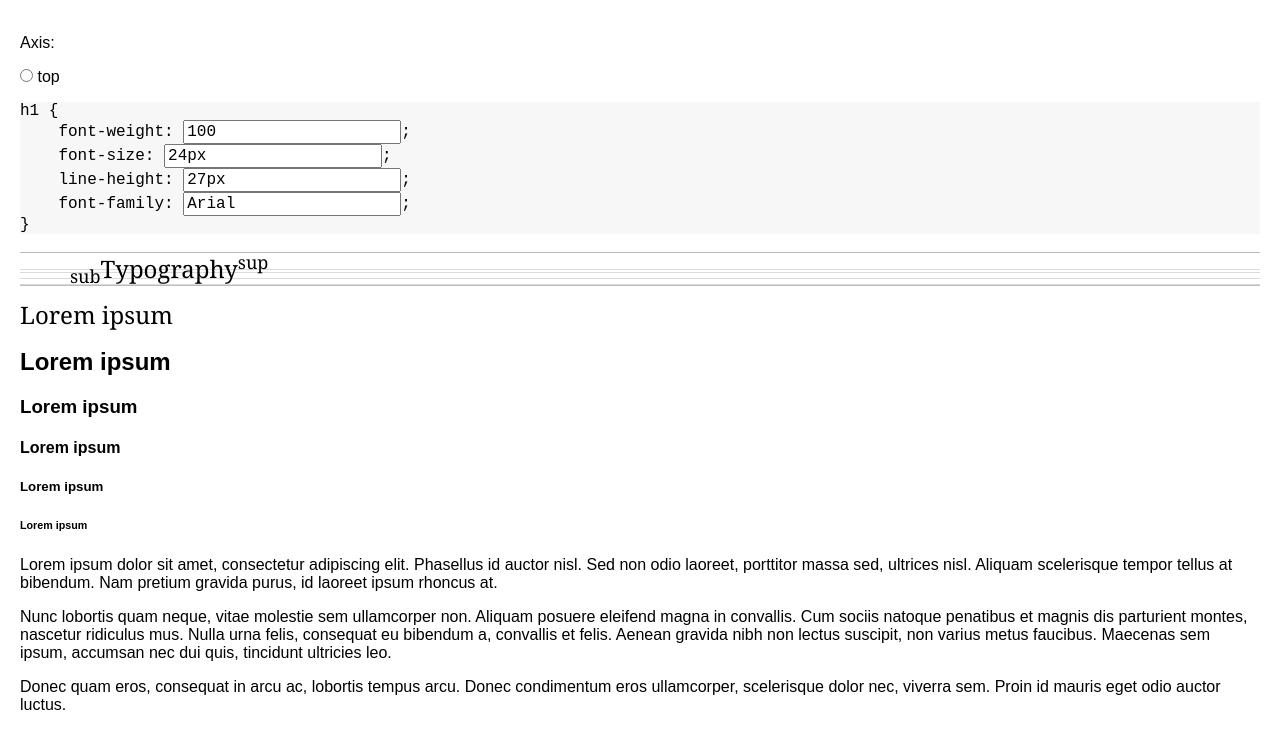
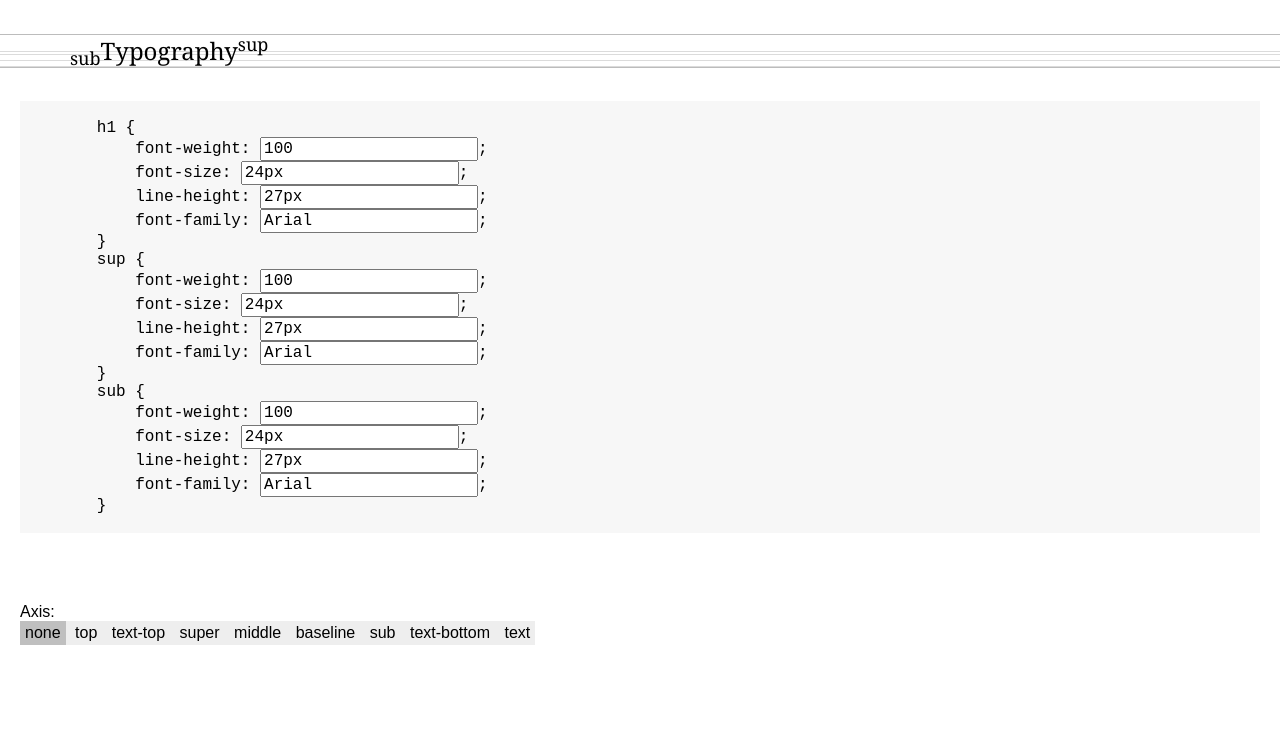
Before and after one commit to ahtohbi4/typography, a website: page app/resources/views/pages/main.html in a window 1280 px wide. Drawn offline with nearby package versions, Linux system fonts and the light colour scheme; files that its build step writes are made by us from their sources.

Commit message:
typography was updated

```diff
--- /dev/null
+++ b/app/resources/views/blocks/radio-button/radio-button.css
@@ -0,0 +1,19 @@
+.radio-button {
+    display: inline-block;
+    background: #eee;
+}
+.radio-button__radio {
+    display: inline-block;
+    position: relative;
+}
+.radio-button__label {
+    padding: 3px 5px;
+}
+.radio-button__input {
+    position: absolute;
+    z-index: -1;
+    opacity: 0;
+}
+.radio-button__input:checked + .radio-button__label {
+    background: rgba(0, 0, 0, .2);
+}
--- a/app/resources/views/pages/main.html
+++ b/app/resources/views/pages/main.html
@@ -33,20 +33,7 @@
 </head>
 
 <body class="page">
-    <p>Axis:</p>
-    <input name="axis" value="top" type="radio" class="typography__radio">
-    <label>top</label>
-    <code class="typography__code">
-<pre>
-h1 {
-    font-weight: <input name="fontWeight" value="100">;
-    font-size: <input name="fontSize" value="24px">;
-    line-height: <input name="lineHeight" value="27px">;
-    font-family: <input name="fontFamily" value="Arial">;
-}
-</pre>
-    </code>
-    <h1 class="typography__font">
+    <h1 class="typography__viewport">
         <div class="typography__axis typography__axis_type_top">
             <div class="typography__axis-label">top</div>
         </div>
@@ -73,15 +60,73 @@ h1 {
         </div>
         <sub>sub</sub>Typography<sup>sup</sup>
     </h1>
-    <h1>Lorem ipsum</h1>
-    <h2>Lorem ipsum</h2>
-    <h3>Lorem ipsum</h3>
-    <h4>Lorem ipsum</h4>
-    <h5>Lorem ipsum</h5>
-    <h6>Lorem ipsum</h6>
-    <p>Lorem ipsum dolor sit amet, consectetur adipiscing elit. Phasellus id auctor nisl. Sed non odio laoreet, porttitor massa sed, ultrices nisl. Aliquam scelerisque tempor tellus at bibendum. Nam pretium gravida purus, id laoreet ipsum rhoncus at.</p>
-    <p>Nunc lobortis quam neque, vitae molestie sem ullamcorper non. Aliquam posuere eleifend magna in convallis. Cum sociis natoque penatibus et magnis dis parturient montes, nascetur ridiculus mus. Nulla urna felis, consequat eu bibendum a, convallis et felis. Aenean gravida nibh non lectus suscipit, non varius metus faucibus. Maecenas sem ipsum, accumsan nec dui quis, tincidunt ultricies leo.</p>
-    <p>Donec quam eros, consequat in arcu ac, lobortis tempus arcu. Donec condimentum eros ullamcorper, scelerisque dolor nec, viverra sem. Proin id mauris eget odio auctor luctus.</p>
+
+        <pre>
+    <code class="typography__code">
+        h1 {
+            font-weight: <input name="fontWeight" value="100">;
+            font-size: <input name="fontSize" value="24px">;
+            line-height: <input name="lineHeight" value="27px">;
+            font-family: <input name="fontFamily" value="Arial">;
+        }
+        sup {
+            font-weight: <input name="fontWeight" value="100">;
+            font-size: <input name="fontSize" value="24px">;
+            line-height: <input name="lineHeight" value="27px">;
+            font-family: <input name="fontFamily" value="Arial">;
+        }
+        sub {
+            font-weight: <input name="fontWeight" value="100">;
+            font-size: <input name="fontSize" value="24px">;
+            line-height: <input name="lineHeight" value="27px">;
+            font-family: <input name="fontFamily" value="Arial">;
+        }
+    </code>
+        </pre>
+    <div class="field">
+        <div>Axis:</div>
+        <div class="radio-button">
+            <label class="radio-button__radio">
+                <input name="axis" value="" type="radio" class="radio-button__input" checked>
+                <div class="radio-button__label">none</div>
+            </label>
+            <label class="radio-button__radio">
+                <input name="axis" value="top" type="radio" class="radio-button__input">
+                <div class="radio-button__label">top</div>
+            </label>
+            <label class="radio-button__radio">
+                <input name="axis" value="text-top" type="radio" class="radio-button__input">
+                <div class="radio-button__label">text-top</div>
+            </label>
+            <label class="radio-button__radio">
+                <input name="axis" value="super" type="radio" class="radio-button__input">
+                <div class="radio-button__label">super</div>
+            </label>
+            <label class="radio-button__radio">
+                <input name="axis" value="middle" type="radio" class="radio-button__input">
+                <div class="radio-button__label">middle</div>
+            </label>
+            <label class="radio-button__radio">
+                <input name="axis" value="baseline" type="radio" class="radio-button__input">
+                <div class="radio-button__label">baseline</div>
+            </label>
+            <label class="radio-button__radio">
+                <input name="axis" value="sub" type="radio" class="radio-button__input">
+                <div class="radio-button__label">sub</div>
+            </label>
+            <label class="radio-button__radio">
+                <input name="axis" value="text-bottom" type="radio" class="radio-button__input">
+                <div class="radio-button__label">text-bottom</div>
+            </label>
+            <label class="radio-button__radio">
+                <input name="axis" value="text" type="radio" class="radio-button__input">
+                <div class="radio-button__label">text</div>
+            </label>
+        </div>
+    </div>
+
+    <script src="https://ajax.googleapis.com/ajax/libs/jquery/2.1.4/jquery.min.js"></script>
+    <script src="compiled/js/script.js"></script>
 
     <script>(function(i,s,o,g,r,a,m){i['GoogleAnalyticsObject']=r;i[r]=i[r]||function(){(i[r].q=i[r].q||[]).push(arguments)},i[r].l=1*new Date();a=s.createElement(o),m=s.getElementsByTagName(o)[0];a.async=1;a.src=g;m.parentNode.insertBefore(a,m)})(window,document,'script','//www.google-analytics.com/analytics.js','ga');ga('create','UA-21201176-2','auto');ga('send','pageview');</script>
 </body>
--- a/compiled/css/style.css
+++ b/compiled/css/style.css
@@ -427,6 +427,26 @@ th {
     padding: 18px 20px 0;
 }
 
+.radio-button {
+    display: inline-block;
+    background: #eee;
+}
+.radio-button__radio {
+    display: inline-block;
+    position: relative;
+}
+.radio-button__label {
+    padding: 3px 5px;
+}
+.radio-button__input {
+    position: absolute;
+    z-index: -1;
+    opacity: 0;
+}
+.radio-button__input:checked + .radio-button__label {
+    background: rgba(0, 0, 0, .2);
+}
+
 h1 {
     font: 100 24px/27px Georgia;
 }
--- /dev/null
+++ b/compiled/js/script.js
@@ -0,0 +1,18 @@
+var Typography = function () {}
+
+Typography.prototype._classes = function (elem) {
+    return {
+        viewport: 'typography__viewport'
+    }[elem];
+};
+
+Typography.prototype.getElem = function (elem) {
+    return $('.' + this._classes(elem));
+};
+
+Typography.prototype.init = function() {
+};
+
+(function () {
+    var typography = new Typography();
+})();
```
Also changed, not shown: app/resources/views/pages/main.js (added, +18 -0 lines), gulpfile.js (+9 -2 lines), index.html (+22 -1 lines).
